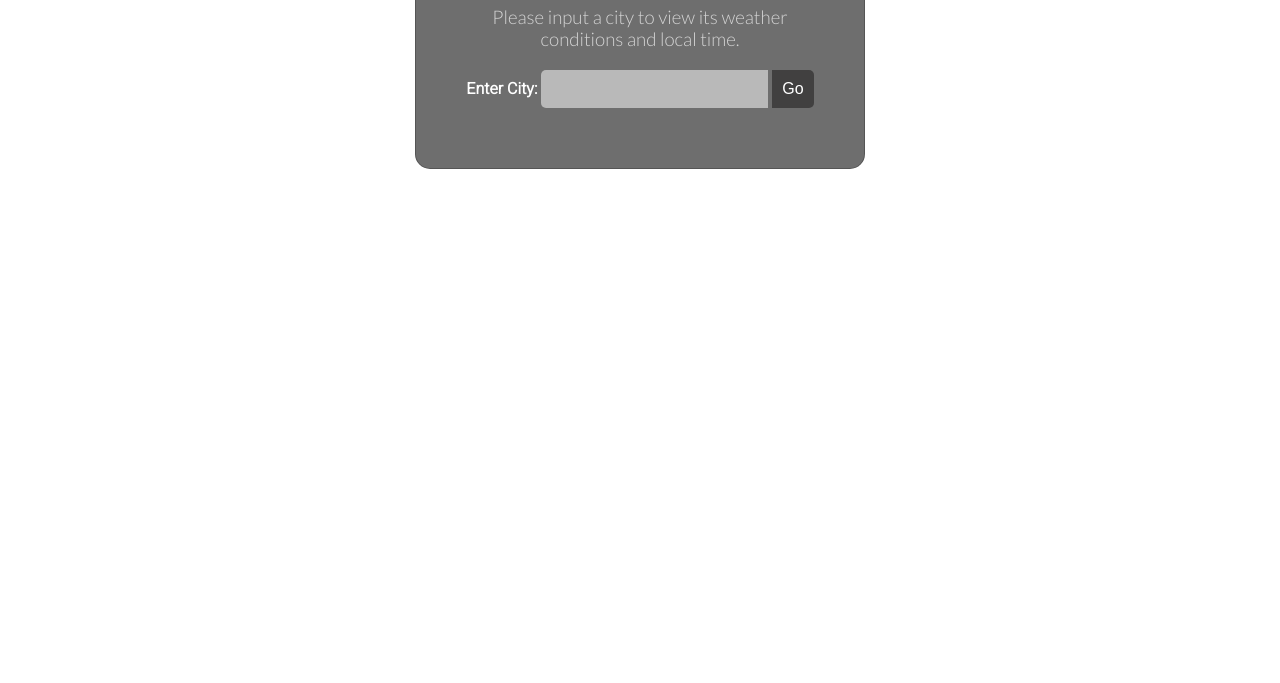
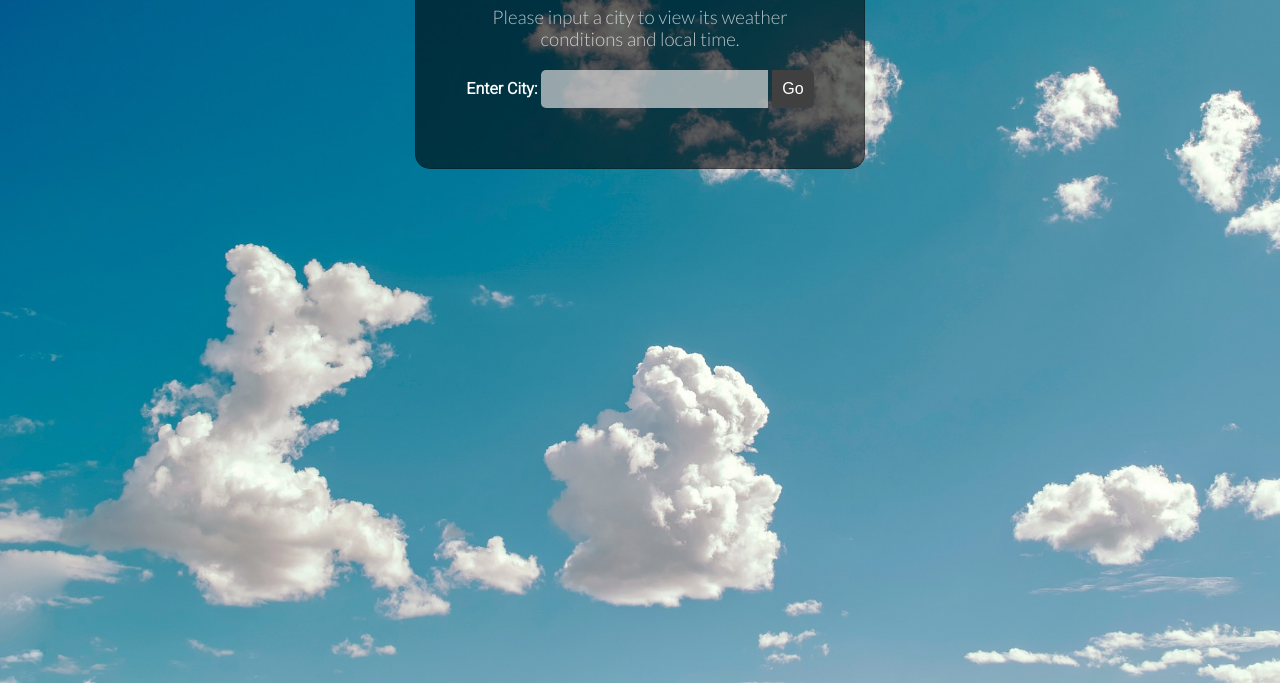
Before and after one commit to Ike-Icon/Weather-App-v2, a plain HTML site: page index.html in a window 1280 px wide. Shown: the part 225-908 px from the top of the page. Drawn offline with Linux system fonts and the light colour scheme; the site is published under a folder, as on GitHub Pages, so addresses that start at the root find nothing.

Commit message:
img fixed

```diff
--- a/css/style.scss
+++ b/css/style.scss
@@ -6,7 +6,7 @@
 
 
 body{
-  background-image: url("/imgs/sky-back.jpg");
+  background-image: url("../imgs/sky-back.jpg");
   background-repeat: no-repeat;
   background-size: cover;
   height: 100vh;
```
Also changed, not shown: css/style.css, 1 other file.
